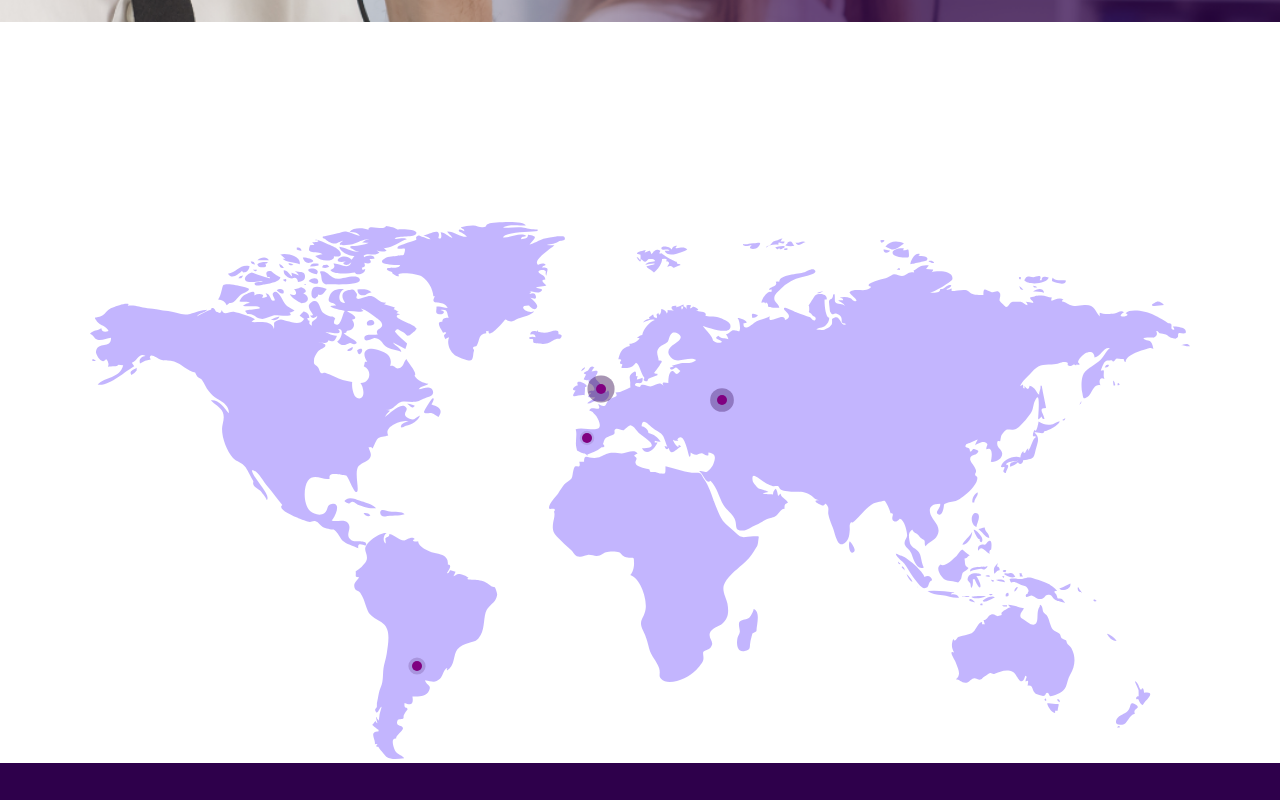
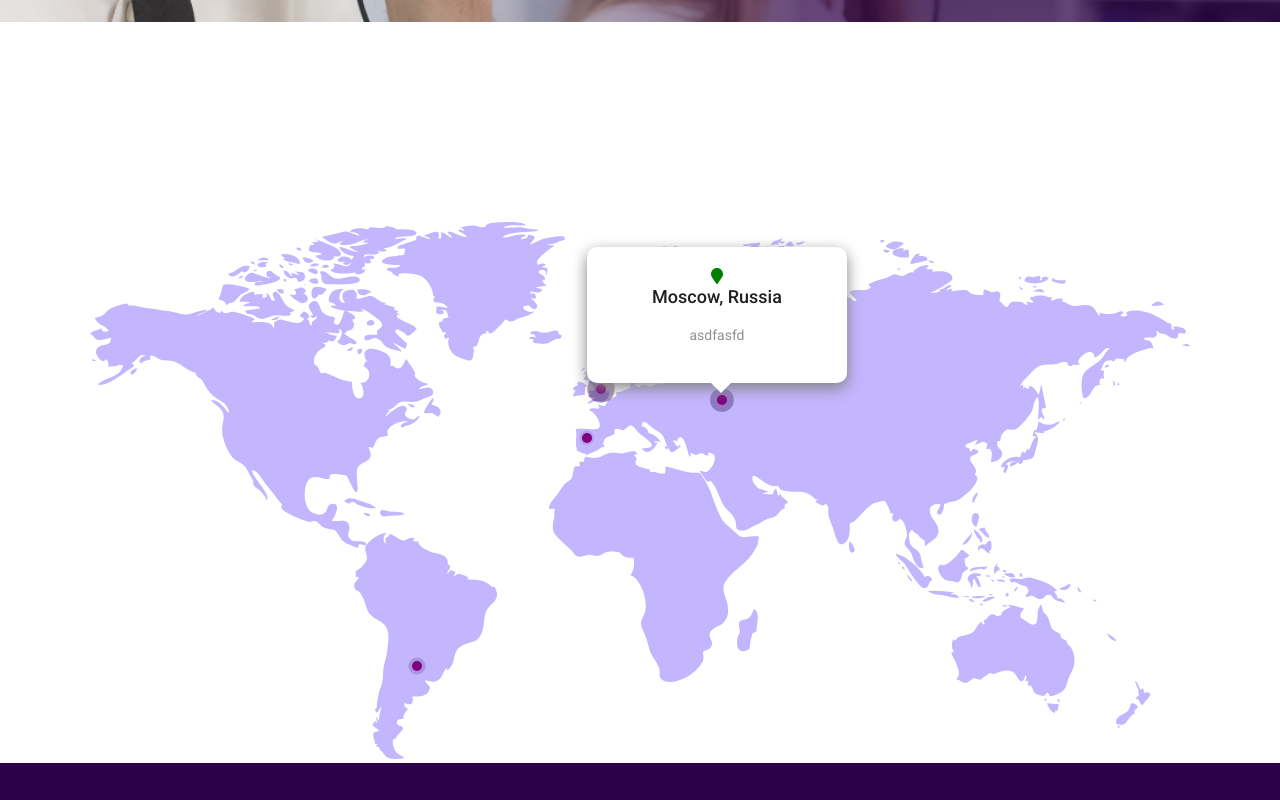
Before and after one commit to malk1405/hostza, a React (Create React App) app: page / in a window 1280 px wide. Both pictures are taken after a click on the element 722 px from the left and 2931 px from the top of the page. Shown: the part 2531-3331 px from the top of the page. Built offline with nearby package versions, Linux system fonts and the light colour scheme; the HTML template or start-up script is replaced by a standard one.

Commit message:
Сделал Tooltip

```diff
--- a/src/components/Home/DataCenters/Map/Location/Location.js
+++ b/src/components/Home/DataCenters/Map/Location/Location.js
@@ -1,7 +1,17 @@
 import React from "react";
 import styled from "styled-components";
 
-const Location = ({ className }) => <div className={className}></div>;
+const Location = ({ className, children, id, onClick }) => {
+  const onClickInner = () => {
+    onClick(id);
+  };
+
+  return (
+    <div className={className} onClick={onClickInner}>
+      {children}
+    </div>
+  );
+};
 
 export default styled(Location)`
   animation: shadow infinite alternate;
--- a/src/components/Home/DataCenters/Map/Map.js
+++ b/src/components/Home/DataCenters/Map/Map.js
@@ -1,16 +1,24 @@
-import React from "react";
+import React, { useState } from "react";
 import styled from "styled-components";
 
 import Image from "./Image/map.svg";
 import Location from "./Location/Location";
 import locations from "./config/locations";
+import Tooltip from "./Tooltip/Tooltip";
 
 const Map = ({ className }) => {
+  const [selectedId, setSelectedId] = useState(null);
+  const onClick = id => {
+    setSelectedId(selectedId === id ? null : id);
+  };
+
   return (
     <div className={className}>
       <img src={Image} alt="map"></img>
       {locations.map(({ id, info, coord }) => (
-        <Location key={id} {...coord}></Location>
+        <Location key={id} {...coord} id={id} onClick={onClick}>
+          <Tooltip {...info} visible={selectedId === id}></Tooltip>
+        </Location>
       ))}
     </div>
   );
--- /dev/null
+++ b/src/components/Home/DataCenters/Map/Tooltip/Tooltip.js
@@ -0,0 +1,70 @@
+import React from "react";
+import styled from "styled-components";
+import { FontAwesomeIcon } from "@fortawesome/react-fontawesome";
+import { faMapMarker } from "@fortawesome/free-solid-svg-icons";
+
+import media from "../../../../../utils/media";
+
+const Tooltip = ({ className, country, city, description }) => (
+  <div className={className}>
+    <FontAwesomeIcon icon={faMapMarker}></FontAwesomeIcon>
+    <h4>
+      {city}, {country}
+    </h4>
+    <p>{description}</p>
+  </div>
+);
+
+export default styled(Tooltip)`
+  background: white;
+  border-radius 10px;
+  bottom: 22px;
+  box-shadow: 0 5px 15px 0 grey;
+  left: 0;
+  padding: 10px 0;
+  position: absolute;
+  text-align: center;
+  transform: translateX(-50%);
+  visibility: ${props => (props.visible ? "visible" : "hidden")};
+  width: 150px;
+  z-index: 1;
+
+  &::before {
+    content: "";
+    border: 10px solid transparent;
+    border-top-color: white;
+    position: absolute;
+    top: 100%;
+  }
+
+  & svg {
+    color: green;
+  }
+
+  & h4 {
+    color: #1F1F1F;
+    font-size: 12px;
+    font-weight: 500;
+  }
+
+  & p {
+    color: #919191;
+    font-size: 10px;
+    font-weight: 400;
+    line-height: 20px;
+  }
+
+  ${media.md`
+    padding: 20px 0;
+    width: 260px;
+
+    & h4 {
+      font-size: 18px;
+    }
+
+    & p {
+      font-size: 14px;
+      line-height: 28px;
+    }
+  `}
+`;
```
